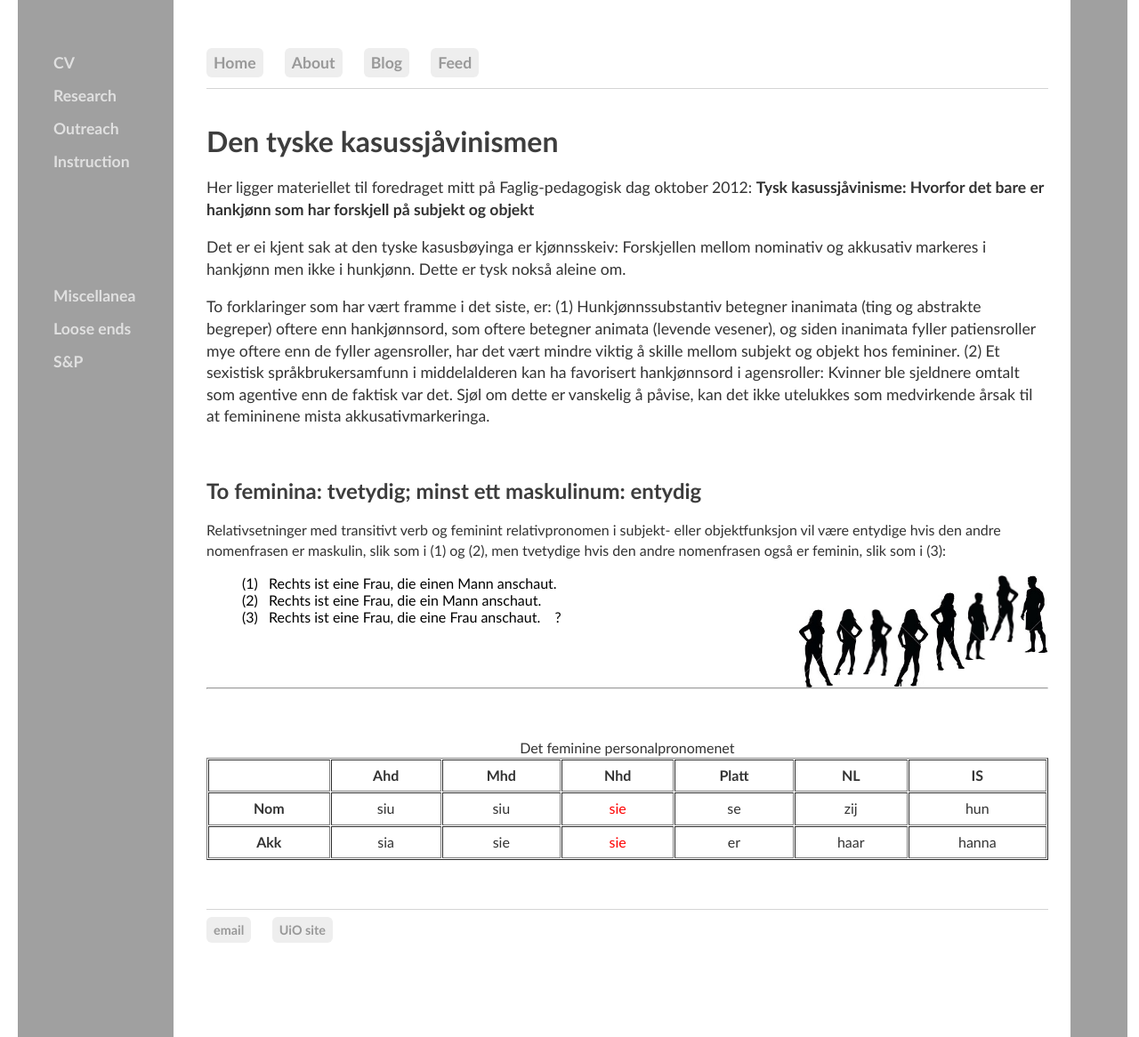
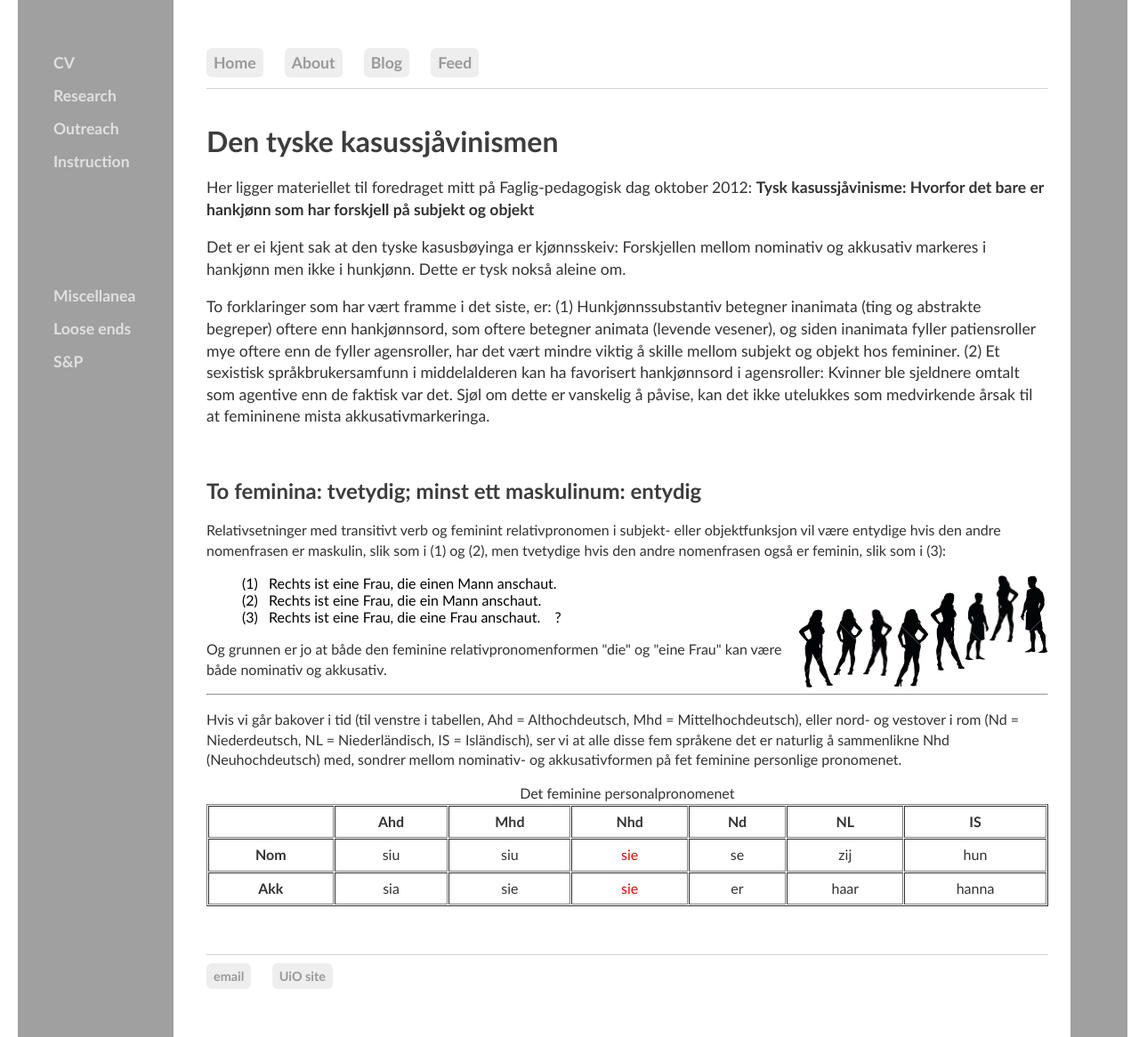
Before and after one commit to kjelljs/kjelljs.github.io, a Jekyll site: the page built from dissemination/kasus.html, in a window 1280 px wide and 1166 px high. Shown: the whole window at 89% size. Built offline with Jekyll 4.4.1, drawn with Linux system fonts in a browser that asks for light colours.

Commit message:
Update kasus.html

```diff
--- a/dissemination/kasus.html
+++ b/dissemination/kasus.html
@@ -60,10 +60,12 @@ figcaption {
 	<li>(2) &nbsp; Rechts ist eine Frau, die ein Mann anschaut. <img class="centerrightimage" src="/pics/diesie5.jpg" style="width: 28px;" /><img class="centerrightimage" src="/pics/diesie4.jpg" style="width: 40px;" /></li>
 	<li>(3) &nbsp; Rechts ist eine Frau, die eine Frau anschaut. <img class="centerrightimage" src="/pics/diesie3.jpg" style="width: 40px;" /><img class="centerrightimage" src="/pics/diesie1.jpg" style="width: 34px;" />&nbsp;&nbsp;&nbsp;?&nbsp;&nbsp;&nbsp;<img class="centerrightimage" src="/pics/diesie3.jpg" style="width: 34px;" /><img class="centerrightimage" src="/pics/diesie4.jpg" style="width: 40px;" /></li>
 </ul>
-	<p>&nbsp;</p>
+	<p>
+	Og grunnen er jo at både den feminine relativpronomenformen "die" og "eine Frau" kan være både nominativ og akkusativ.</p>
 	<section>
 <hr />
-<p>&nbsp;</p>
+<p>Hvis vi går bakover i tid (til venstre i tabellen, Ahd = Althochdeutsch, Mhd = Mittelhochdeutsch), eller nord- og vestover i rom (Nd = Niederdeutsch, NL = Niederländisch, IS = Isländisch), ser vi at alle disse fem språkene det er naturlig å sammenlikne Nhd (Neuhochdeutsch) med, sondrer mellom nominativ- og akkusativformen på fet feminine personlige pronomenet.</p>
+
 
 <table border="1" cellpadding="1" cellspacing="1" style="width: 100%;">
 	<caption>Det feminine personalpronomenet</caption>
@@ -73,7 +75,7 @@ figcaption {
 			<th scope="col" style="text-align: center;">Ahd</th>
 			<th scope="col" style="text-align: center;">Mhd</th>
 			<th scope="col" style="text-align: center;">Nhd</th>
-			<th scope="col" style="text-align: center;">Platt</th>
+			<th scope="col" style="text-align: center;">Nd</th>
 			<th scope="col" style="text-align: center;">NL</th>
 			<th scope="col" style="text-align: center;">IS</th>
 		</tr>
```
